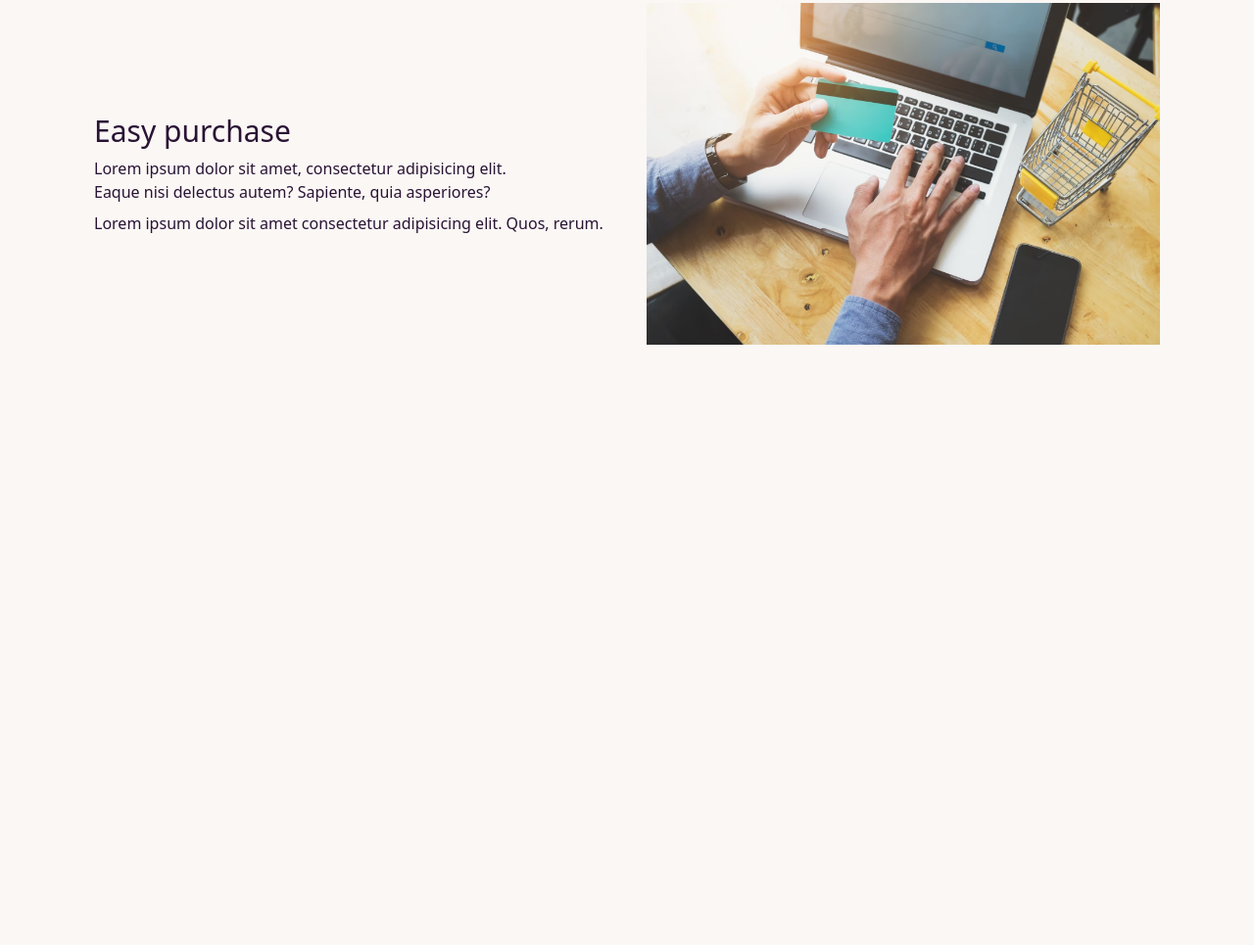
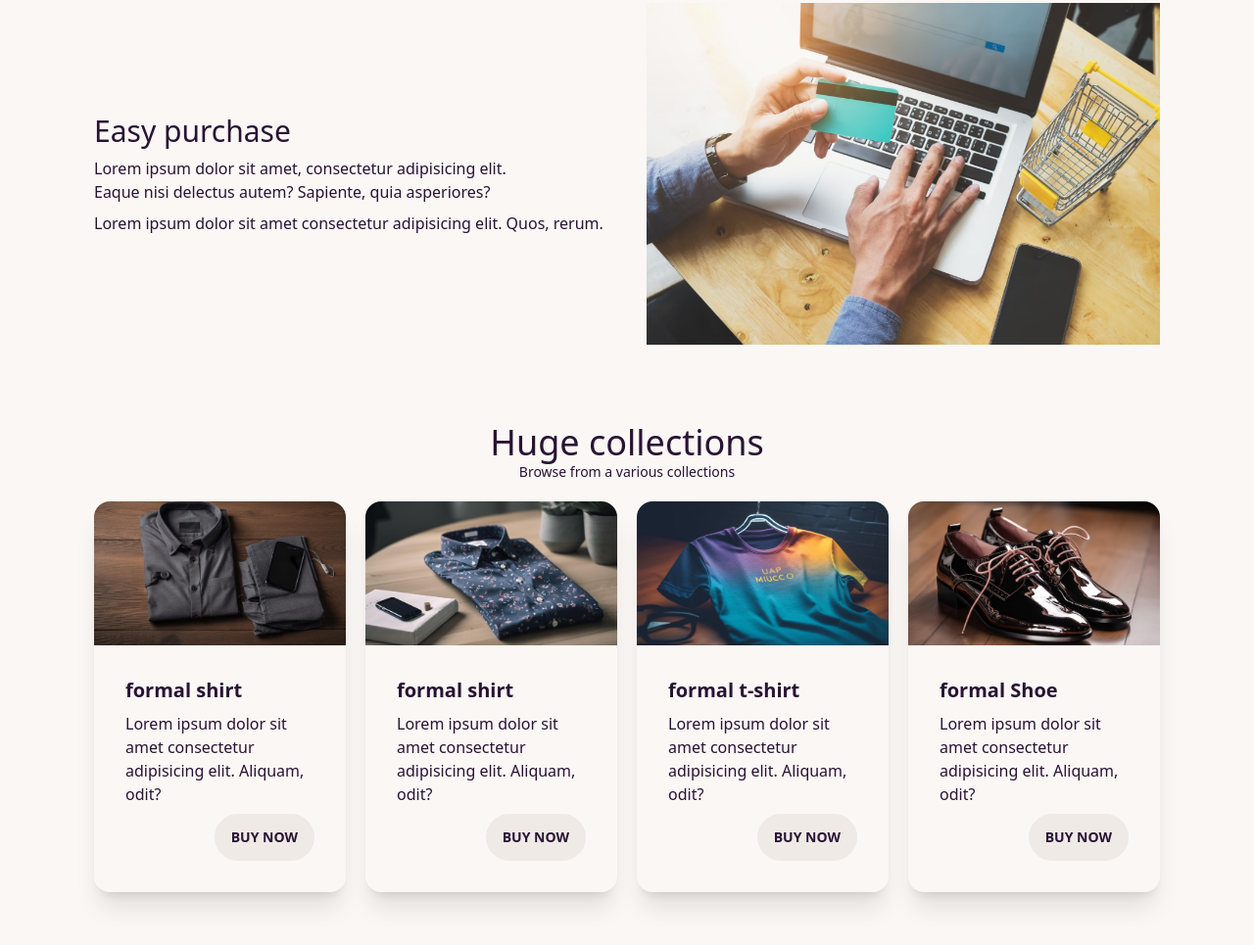
Before and after one commit to SabrinaDoesFullStack/daisy-man, a plain HTML site: page index.html in a window 1280 px wide. Shown: the part 1269-2234 px from the top of the page at 98% size. Before the commit the page ends 1681 px from the top, so only its background shows below. Drawn offline with nearby package versions, Linux system fonts and the light colour scheme.

Commit message:
added products section

```diff
--- a/index.html
+++ b/index.html
@@ -168,6 +168,79 @@
 
     </section>
 
+    <!-- products section -->
+
+    <section class="max-w-screen-xl mx-auto px-8 md:px-16 lg:px-24 py-5 my-10">
+
+      <div class="text-center pb-5">
+        <h1 class="text-2xl md:text-4xl">Huge collections</h1>
+        <p class="text-sm">Browse from a various collections</p>
+      </div>
+
+      <div class="grid sm:grid-cols-2
+      md:grid-cols-3 lg:grid-cols-4 gap-5 ">
+
+        <!-- card 1 -->
+
+        <div class="card bg-base-100 shadow-xl">
+          <figure><img src="/images/elegant-businessman-attire-hangs-modern-closet-generated-by-ai_188544-15312.avif"
+              alt="Shoes" /></figure>
+          <div class="card-body">
+            <h2 class="card-title">formal shirt</h2>
+            <p>Lorem ipsum dolor sit amet consectetur adipisicing elit. Aliquam, odit?</p>
+            <div class="card-actions justify-end">
+              <button class="btn ">Buy Now</button>
+            </div>
+          </div>
+
+        </div>
+        <!-- card 2 -->
+
+        <div class="card bg-base-100 shadow-xl">
+          <figure><img src="/images/elegant-businessman-shirt-wooden-desk-stack-generated-by-ai_188544-34678.avif"
+              alt="Shoes" /></figure>
+          <div class="card-body">
+            <h2 class="card-title">formal shirt</h2>
+            <p>Lorem ipsum dolor sit amet consectetur adipisicing elit. Aliquam, odit?</p>
+            <div class="card-actions justify-end">
+              <button class="btn ">Buy Now</button>
+            </div>
+          </div>
+
+        </div>
+        <!-- card 3 -->
+
+        <div class="card bg-base-100 shadow-xl">
+          <figure><img src="/images/blue-yellow-t-shirt-wooden-hanger-generated-by-ai_188544-42185.avif" alt="Shoes" />
+          </figure>
+          <div class="card-body">
+            <h2 class="card-title">formal t-shirt</h2>
+            <p>Lorem ipsum dolor sit amet consectetur adipisicing elit. Aliquam, odit?</p>
+            <div class="card-actions justify-end">
+              <button class="btn ">Buy Now</button>
+            </div>
+          </div>
+
+        </div>
+        <!-- card 4 -->
+
+        <div class="card bg-base-100 shadow-xl">
+          <figure><img src="/images/shiny-black-leather-shoes-exude-modern-luxury-generated-by-ai_188544-36154.avif"
+              alt="Shoes" /></figure>
+          <div class="card-body">
+            <h2 class="card-title">formal Shoe</h2>
+            <p>Lorem ipsum dolor sit amet consectetur adipisicing elit. Aliquam, odit?</p>
+            <div class="card-actions justify-end">
+              <button class="btn ">Buy Now</button>
+            </div>
+          </div>
+
+        </div>
+
+      </div>
+
+    </section>
+
   </main>
 
   <!-- end main section -->
```
